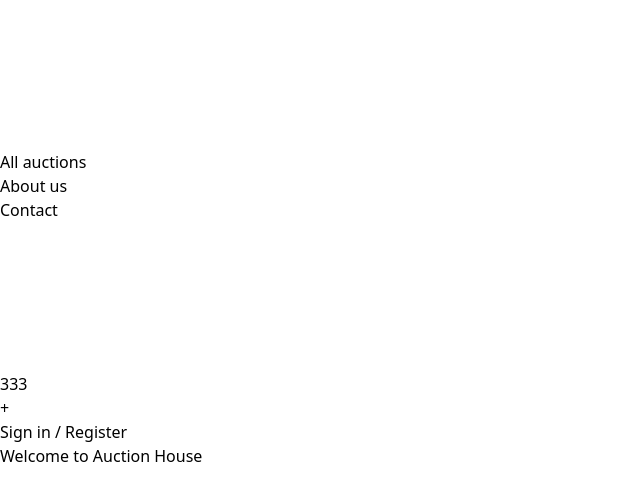
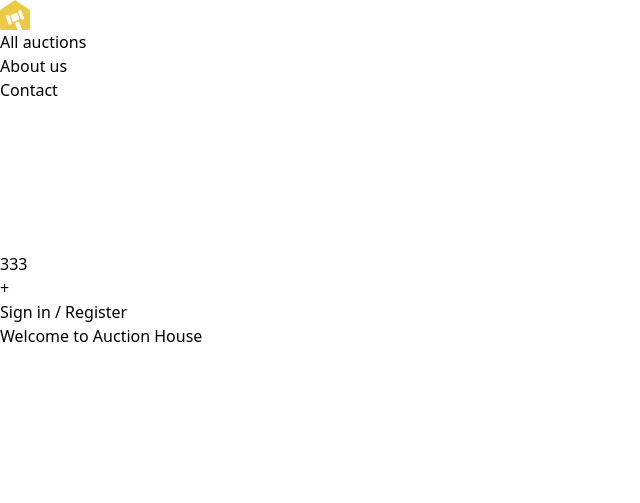
Before and after one commit to nicolaibye/fed2-sempro2-auctionhouse, a website built with Vite: page index.html in a window 1280 px wide. Shown: the top 503 px of the page, without its empty margins (0-640 px from the left). Built offline with nearby package versions, Linux system fonts and the light colour scheme; files whose address does not match are found by name.

Commit message:
Path adjustment

```diff
--- a/index.html
+++ b/index.html
@@ -18,7 +18,7 @@
 <body>
   <header>
     <nav>
-      <a href="#"><svg src="public/AH_mobile_icon.svg" alt="Auction House Logo"></svg></a>
+      <a href="#"><img src="public/AH_mobile_icon.svg" alt="Auction House Logo"></a>
       <div class="hidden md:block">
         <ul>
           <li><a href="#">All auctions</a></li>
```
